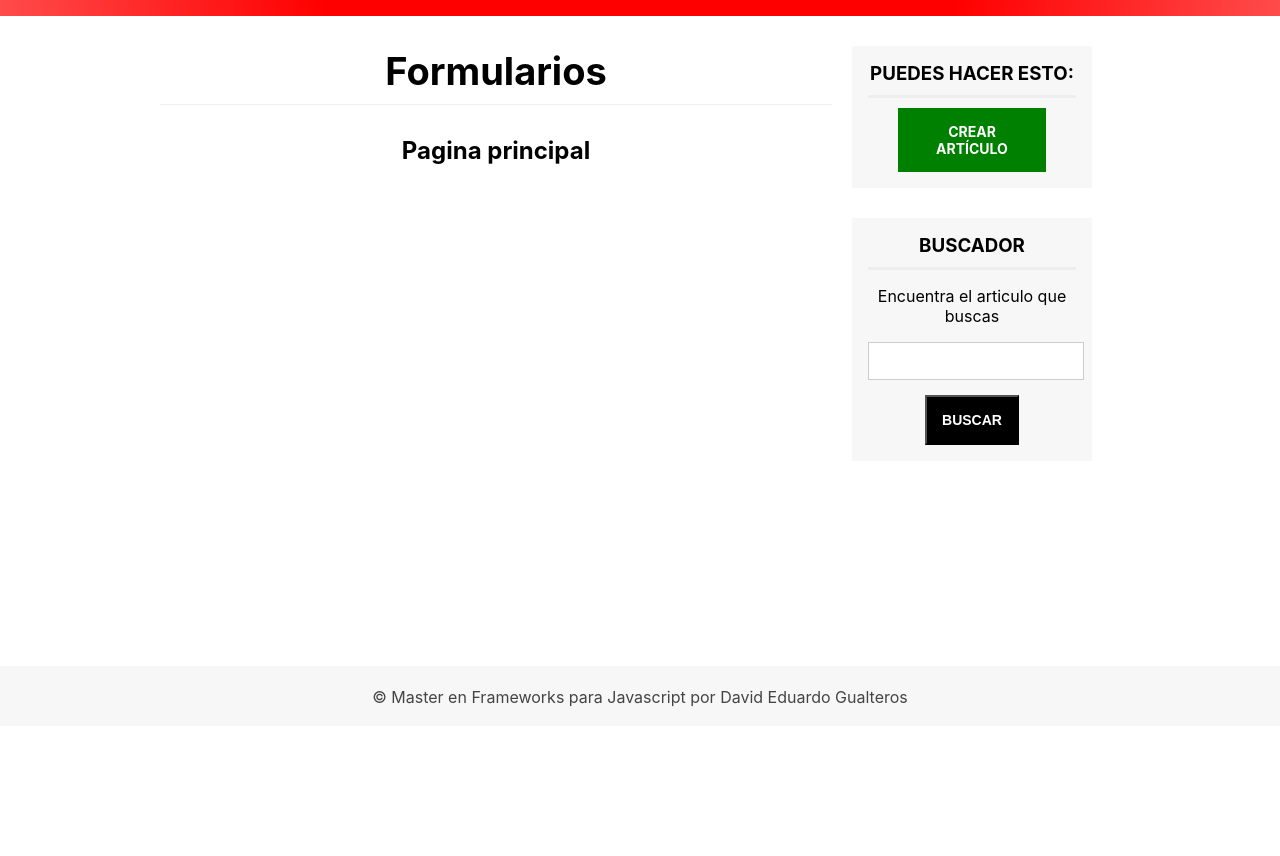
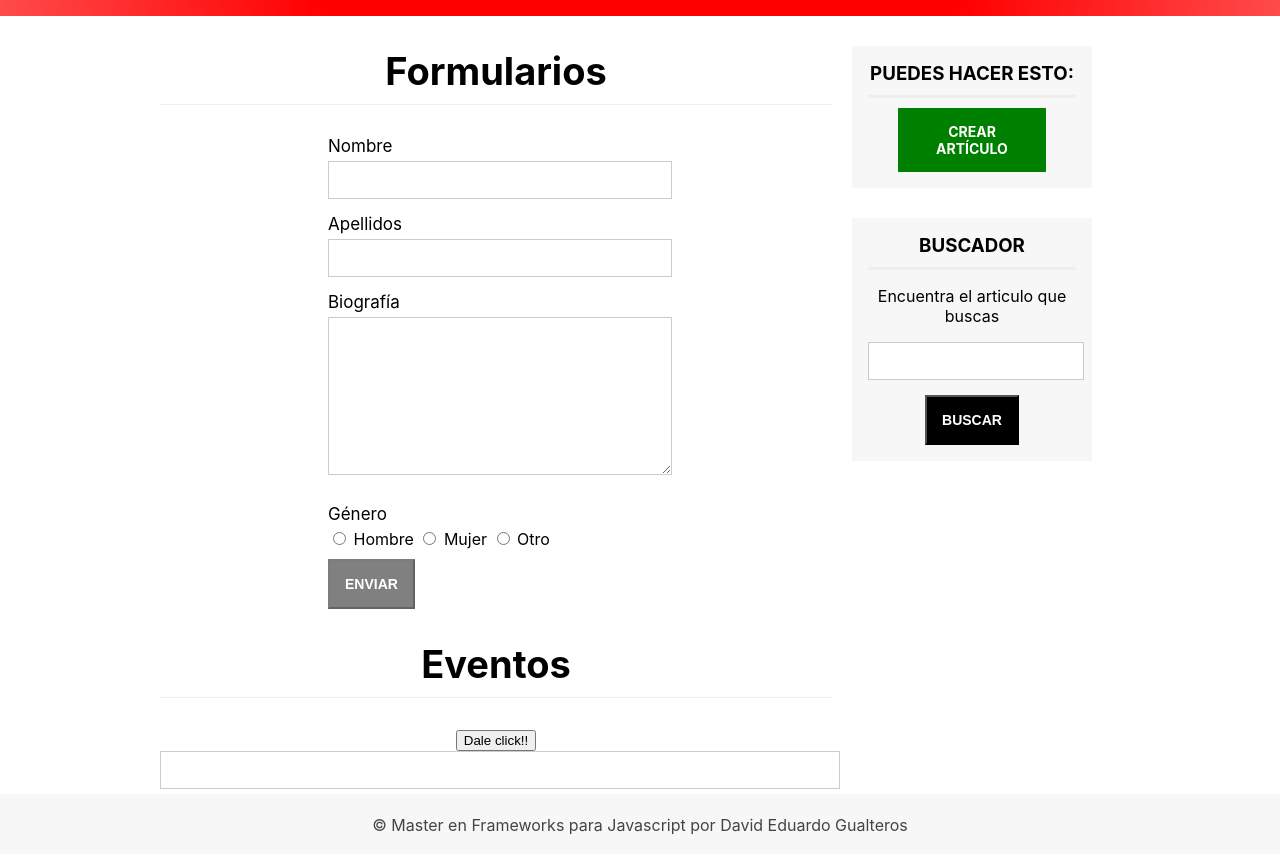
Before and after one commit to ktulu315/aprendiendo-angular, an Angular app: page /formulario in a window 1280 px wide. Shown: the part 260-1116 px from the top of the page. Before the commit the page ends 988 px from the top, so only its background shows below. Built offline with nearby package versions, Linux system fonts and the light colour scheme.

Commit message:
Se añade compoentes basicos de formulario y servicio de prueba

```diff
--- a/src/app/components/formulario/formulario.component.css
+++ b/src/app/components/formulario/formulario.component.css
@@ -0,0 +1,4 @@
+input.btn.btn-success:disabled {
+    background-color: grey;
+    color: white;
+}
--- a/src/app/components/formulario/formulario.component.html
+++ b/src/app/components/formulario/formulario.component.html
@@ -3,7 +3,46 @@
 <div class="center">
     <section id="content">
         <h1 class="subheader">Formularios</h1>
-        <h2>Pagina principal</h2>
+        <form class="mid-form" #userForm="ngForm" (ngSubmit)="onSubmit()">
+            <div class="form-group">
+                <label for="nombre">Nombre</label>
+                <input type="text" name="nombre" #nombre="ngModel"[(ngModel)]="user.nombre" required>
+                <small *ngIf="!nombre.valid && nombre.touched">
+                    Nombre invalido
+                </small>
+            </div>
+            <div class="form-group">
+                <label for="apellidos">Apellidos</label>
+                <input type="text" name="apellidos" #apellidos="ngModel"[(ngModel)]="user.apellidos" required>
+                <small *ngIf="!apellidos.valid && apellidos.touched">
+                    Apellidos no válidos
+                </small>
+            </div>
+            <div class="form-group">
+                <label for="bio">Biografía</label>
+                <textarea name="bio" #bio="ngModel"[(ngModel)]="user.bio" required></textarea>
+                <small *ngIf="!bio.valid && bio.touched">
+                    Biografía no válida
+                </small>
+            </div>
+            <div class="form-group radiobuttons">
+                <label for="genero" >Género</label>
+                <input type="radio" name="genero" value="Hombre" #genero="ngModel"[(ngModel)]="user.genero" required /> Hombre
+                <input type="radio" name="genero" value="Mujer"  #genero="ngModel"[(ngModel)]="user.genero" required /> Mujer
+                <input type="radio" name="genero" value="Otro" #genero="ngModel"[(ngModel)]="user.genero" required /> Otro
+                <small *ngIf="!genero.valid && genero.touched">
+                    Genero requerido
+                </small>
+            </div>
+            <div class="clearfix"></div>
+            <input type="submit" class="btn btn-success" value="enviar" [disabled]="userForm.invalid"/>
+        </form>
+
+        <h2 class="subheader">Eventos</h2>
+        <button (click)="hasDadoClick()">Dale click!!</button>
+        <input type="text" [(ngModel)]="campo" (keyup.enter)="hasSalido()">
+        {{campo}}
+
    </section>
    <app-sidebar></app-sidebar>
 </div>
--- a/src/app/components/formulario/formulario.component.ts
+++ b/src/app/components/formulario/formulario.component.ts
@@ -1,14 +1,43 @@
 import { Component } from '@angular/core';
 import { SliderComponent } from '../slider/slider.component';
 import { SidebarComponent } from '../sidebar/sidebar.component';
+import { FormsModule } from '@angular/forms';
+import { CommonModule } from '@angular/common';
+
 
 @Component({
   standalone: true,
   selector: 'app-formulario',
-  imports: [SliderComponent, SidebarComponent],
+  imports: [SliderComponent, SidebarComponent, FormsModule, CommonModule],
   templateUrl: './formulario.component.html',
   styleUrl: './formulario.component.css'
 })
 export class FormularioComponent {
+  public user: any;
+  public campo: string;
+
+  constructor(){
+    this.campo = "";
+    this.user = {
+      nombre: "",
+      apellidos: "",
+      bio: "",
+      genero: ""
+    };
+
+
+  }
+
+  onSubmit(){
+    console.log(this.user);
+  }
+
+  hasDadoClick(){
+    alert("Diste click!!");
+  }
+
+  hasSalido(){
+    alert("Saliste!!")
+  }
 
 }
--- a/src/app/components/peliculas/peliculas.component.html
+++ b/src/app/components/peliculas/peliculas.component.html
@@ -9,7 +9,7 @@
 <div id="favorita"  *ngIf="favorita">
   <h2 class="">Pelicula Favorita:</h2>
   <h4>{{favorita.title | uppercase }}</h4>
-  <h5>{{favorita.year | date }}</h5>
+  <h5>{{favorita.year | espar }}</h5>
   <h5>{{this.fecha | date: 'dd/MM/yyyy' }}</h5>
 </div>
 
--- a/src/app/components/peliculas/peliculas.component.ts
+++ b/src/app/components/peliculas/peliculas.component.ts
@@ -4,12 +4,14 @@ import { Pelicula } from '../../models/pelicula';
 import { SliderComponent } from '../slider/slider.component';
 import { SidebarComponent } from '../sidebar/sidebar.component';
 import { PeliculaComponent } from '../pelicula/pelicula.component';
-import { dateTimestampProvider } from 'rxjs/internal/scheduler/dateTimestampProvider';
+import { EsParPipe } from '../../pipes/espar.pipe';
+import { PeliculaService } from '../../services/pelicula.services';
 
 @Component({
   standalone: true,
   selector: 'app-peliculas',
-  imports: [CommonModule, SliderComponent, SidebarComponent, PeliculaComponent],
+  imports: [CommonModule, SliderComponent, SidebarComponent, PeliculaComponent, EsParPipe],
+  //providers: [PeliculaService], //Ahora se usa mejor {provideIn: root} en el servicio
   templateUrl: './peliculas.component.html',
   styleUrls: ['./peliculas.component.css'],
 })
@@ -20,20 +22,17 @@ export class PeliculasComponent {
   public favorita!: Pelicula;
   public fecha: any;
 
-  constructor(){
+
+  constructor( private _peliculaService: PeliculaService ){
     this.titulo = "Lista de Peliculas";
-    this.peliculas = [
-      new Pelicula ("Spiderman 4", 2024, "https://i.redd.it/9nh65g23ojzb1.jpg"),
-      new Pelicula ("V for Vendetta", 1990, "https://i.scdn.co/image/ab67616d0000b273a120726dcb2b4ddf8a4e46b9"),
-      new Pelicula ("Los vengadores", 2018, "https://es.web.img3.acsta.net/pictures/14/03/10/10/35/587504.jpg"),
-      new Pelicula ("La princesa Mononoke", 2010, "https://encrypted-tbn0.gstatic.com/images?q=tbn:ANd9GcQZPiEFnprnUWFaalB4_tE8pVkEsM672eghKA&s")
-    ];
-    this.fecha = new Date(2022, 8, 12);
+    this.peliculas = this._peliculaService.getPeliculas();
+    this.fecha = new Date(2020, 8, 12);
 
   }
 
   ngOnInit() {
     console.log(this.peliculas);
+    console.log(this._peliculaService.holaMundo());
   }
 
   ngOnDestroy(): void {
--- /dev/null
+++ b/src/app/pipes/espar.pipe.ts
@@ -0,0 +1,16 @@
+import { Pipe, PipeTransform } from "@angular/core";
+
+@Pipe({
+    name: 'espar',
+    standalone: true
+})
+
+export class EsParPipe implements PipeTransform{
+
+    transform(value: any, ...args: any[]) {
+        if(value % 2 == 0){
+            return "El año " + value + " es par";
+        }
+        return "El año " + value + " es impar";
+    }
+}
--- /dev/null
+++ b/src/app/services/pelicula.services.ts
@@ -0,0 +1,25 @@
+import { Injectable } from "@angular/core";
+import { Pelicula } from "../models/pelicula";
+
+@Injectable({ providedIn: 'root' }) export class PeliculaService{
+
+    public peliculas: Pelicula[];
+
+    constructor(){
+        this.peliculas = [
+            new Pelicula ("Spiderman 4", 2024, "https://i.redd.it/9nh65g23ojzb1.jpg"),
+            new Pelicula ("V for Vendetta", 1990, "https://i.scdn.co/image/ab67616d0000b273a120726dcb2b4ddf8a4e46b9"),
+            new Pelicula ("Los vengadores", 2019, "https://es.web.img3.acsta.net/pictures/14/03/10/10/35/587504.jpg"),
+            new Pelicula ("La princesa Mononoke", 2011, "https://encrypted-tbn0.gstatic.com/images?q=tbn:ANd9GcQZPiEFnprnUWFaalB4_tE8pVkEsM672eghKA&s")
+        ];
+    }
+
+    getPeliculas(){
+        return this.peliculas;
+    }
+
+    holaMundo() {
+        console.log("holiii desde el servicio de peliculaservice :)");
+    }
+
+}
```
